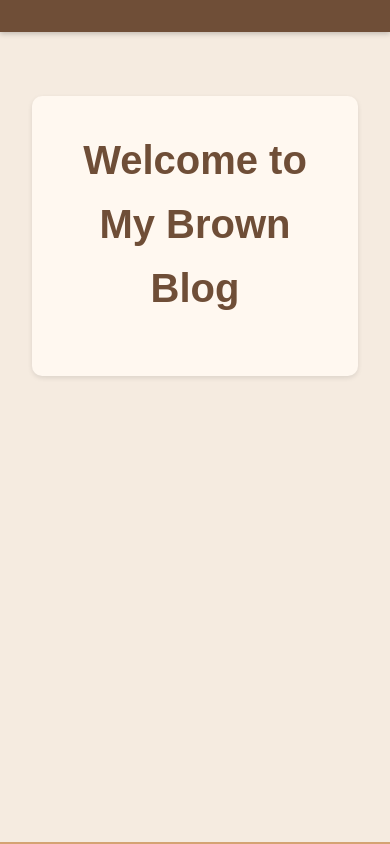
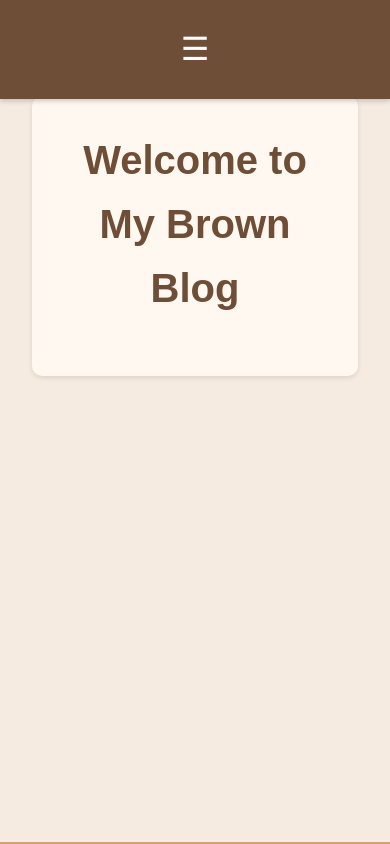
Before and after one commit to Imauser202/Althea-bloggie, a plain HTML site: page index.html in a window 390 px wide. Shown: the top 844 px of the page. Drawn offline with Linux system fonts and the light colour scheme.

Commit message:
Update index.html

```diff
--- a/index.html
+++ b/index.html
@@ -8,6 +8,7 @@
 </head>
 <body>
     <nav>
+        <div class="menu-toggle" onclick="toggleMenu()">☰</div>
         <ul class="nav-links">
             <li><a href="#home">Homepage & Title</a></li>
             <li><a href="#profiles">Profiles</a></li>
@@ -22,50 +23,49 @@
     <section id="home">
         <div class="section-content">
             <h1>Welcome to My Brown Blog</h1>
-            <!-- Add homepage content here -->
         </div>
     </section>
 
     <section id="profiles">
         <div class="section-content">
             <h2>Profiles</h2>
-            <!-- Add profile content here -->
         </div>
     </section>
 
     <section id="reviews">
         <div class="section-content">
             <h2>Movie Reviews</h2>
-            <!-- Add movie reviews here -->
         </div>
     </section>
 
     <section id="resume">
         <div class="section-content">
             <h2>Resume & Application Papers</h2>
-            <!-- Add resume content here -->
         </div>
     </section>
 
     <section id="activities">
         <div class="section-content">
             <h2>Other Activities</h2>
-            <!-- Add activities content here -->
         </div>
     </section>
 
     <section id="reflection">
         <div class="section-content">
             <h2>Reflection</h2>
-            <!-- Add reflection content here -->
         </div>
     </section>
 
     <section id="message">
         <div class="section-content">
             <h2>Message to the Teacher</h2>
-            <!-- Add message content here -->
         </div>
     </section>
+
+    <script>
+        function toggleMenu() {
+            document.querySelector(".nav-links").classList.toggle("active");
+        }
+    </script>
 </body>
 </html>
```
